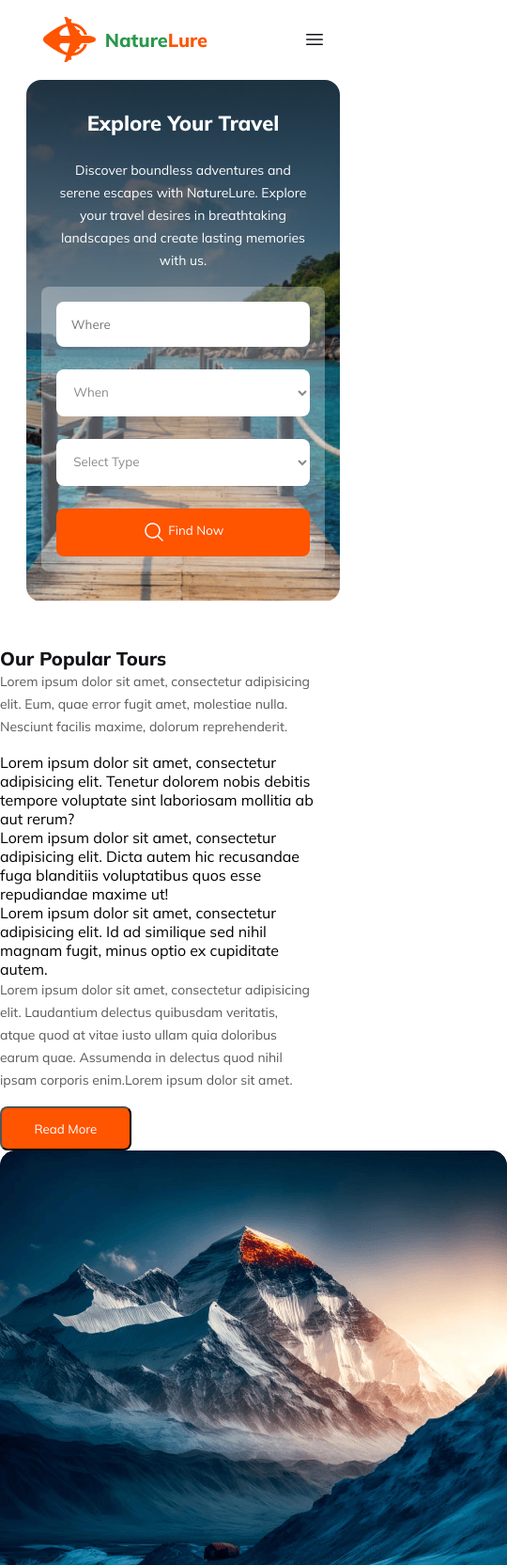
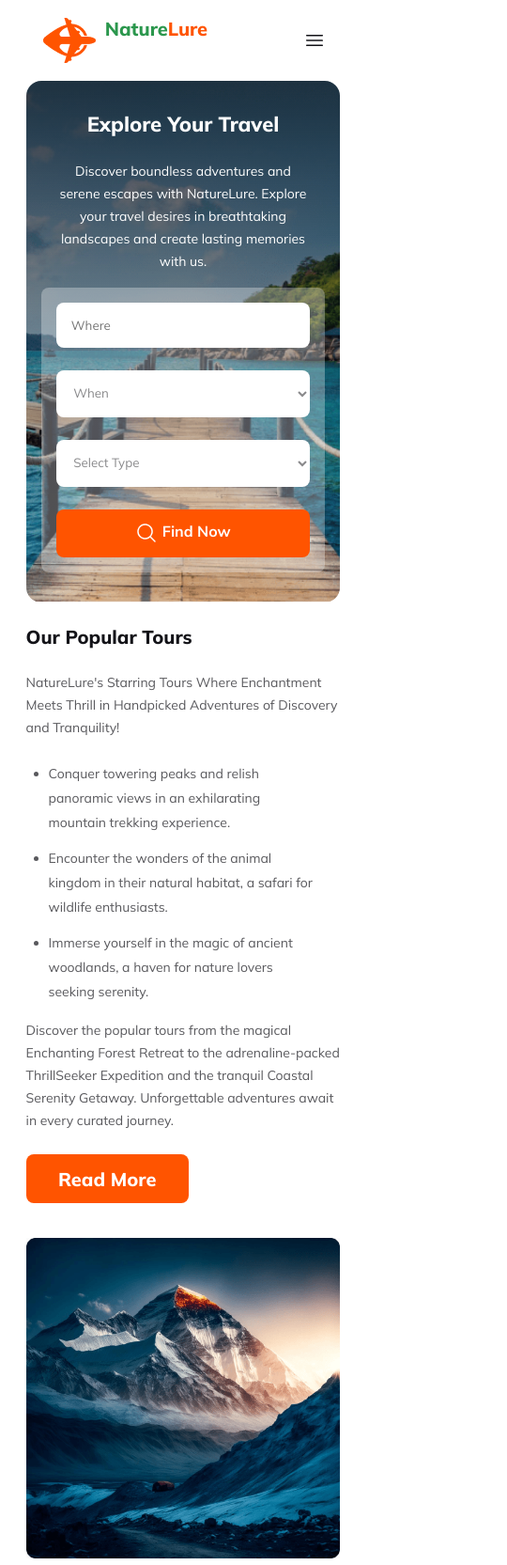
Before and after one commit to jawadibrahimshopnil/assignment-2-jawad, a plain HTML site: page index.html in a window 390 px wide. Shown: the top 1665 px of the page at 94% size, 540 px wide, since content can reach past the window. Drawn offline with Linux system fonts and the light colour scheme.

Commit message:
added popular tour with responsive

```diff
--- a/index.html
+++ b/index.html
@@ -1,18 +1,20 @@
 <!DOCTYPE html>
 <html lang="en">
+
 <head>
-  <meta charset="UTF-8">
-  <meta name="viewport" content="width=device-width, initial-scale=1.0">
+  <meta charset="UTF-8" />
+  <meta name="viewport" content="width=device-width, initial-scale=1.0" />
   <title>NatureLure Travel</title>
-  <link rel="stylesheet" href="styles/style.css">
-  <link rel="stylesheet" href="styles/resMobile.css">
+  <link rel="stylesheet" href="styles/style.css" />
+  <link rel="stylesheet" href="styles/resMobile.css" />
 </head>
+
 <body>
   <!-- navber section -->
   <nav>
     <div class="logo-container">
-      <img src="images/logo.png">
-      <h1>Nature<span style="color: #FF5400;">Lure</span></h1>
+      <img src="images/logo.png" />
+      <h1>Nature<span style="color: #ff5400">Lure</span></h1>
     </div>
     <div class="nav-items">
       <a class="primary-color">Home</a>
@@ -22,17 +24,21 @@
       <a>Contact</a>
     </div>
     <div class="logo-humbarger">
-      <img src="images/logo/humburger.png" alt="">
+      <img src="images/logo/humburger.png" alt="" />
     </div>
   </nav>
 
   <!-- header section -->
   <header class="explore-header">
     <h1>Explore Your Travel</h1>
-    <p>Discover boundless adventures and serene escapes with NatureLure. Explore your travel desires in breathtaking landscapes and create lasting memories with us.</p>
+    <p>
+      Discover boundless adventures and serene escapes with NatureLure.
+      Explore your travel desires in breathtaking landscapes and create
+      lasting memories with us.
+    </p>
 
     <form class="tour-select-form">
-      <input placeholder="Where" type="text">
+      <input placeholder="Where" type="text" />
       <select>
         <option disabled selected>When</option>
         <option>10:00 am</option>
@@ -43,7 +49,9 @@
         <option>Economy</option>
         <option>First Class</option>
       </select>
-      <button class="primary-btn"> <img src="images/logo/search.png" alt=""> Find Now</button>
+      <button class="primary-btn">
+        <img src="images/logo/search.png" alt="" /> Find Now
+      </button>
     </form>
   </header>
 
@@ -52,32 +60,44 @@
     <section class="popular-tour">
       <div class="popular-tour-content">
         <h1>Our Popular Tours</h1>
-        <p>Lorem ipsum dolor sit amet, consectetur adipisicing elit. Eum, quae error fugit amet, molestiae nulla.
-          Nesciunt facilis maxime, dolorum reprehenderit.</p>
+        <p>
+          NatureLure's Starring Tours Where Enchantment Meets Thrill in
+          Handpicked Adventures of Discovery and Tranquility!
+        </p>
         <ul>
-          <li>Lorem ipsum dolor sit amet, consectetur adipisicing elit. Tenetur dolorem nobis debitis tempore voluptate
-            sint laboriosam mollitia ab aut rerum?</li>
-          <li>Lorem ipsum dolor sit amet, consectetur adipisicing elit. Dicta autem hic recusandae fuga blanditiis
-            voluptatibus quos esse repudiandae maxime ut!</li>
-          <li>Lorem ipsum dolor sit amet, consectetur adipisicing elit. Id ad similique sed nihil magnam fugit, minus
-            optio ex cupiditate autem.</li>
+          <li>
+            Conquer towering peaks and relish panoramic views in an
+            exhilarating mountain trekking experience.
+          </li>
+          <li>
+            Encounter the wonders of the animal kingdom in their natural
+            habitat, a safari for wildlife enthusiasts.
+          </li>
+          <li>
+            Immerse yourself in the magic of ancient woodlands, a haven for
+            nature lovers seeking serenity.
+          </li>
         </ul>
-        <p>Lorem ipsum dolor sit amet, consectetur adipisicing elit. Laudantium delectus quibusdam veritatis, atque quod
-          at vitae iusto ullam quia doloribus earum quae. Assumenda in delectus quod nihil ipsam corporis enim.Lorem
-          ipsum dolor sit amet.</p>
+        <p>
+          Discover the popular tours from the magical Enchanting Forest
+          Retreat to the adrenaline-packed ThrillSeeker Expedition and the
+          tranquil Coastal Serenity Getaway. Unforgettable adventures await in
+          every curated journey.
+        </p>
         <button class="primary-btn">Read More</button>
-
       </div>
       <div class="popular-tour-img">
-        <img src="images/popularTours.png">
+        <img src="images/popularTours.png" />
       </div>
     </section>
 
     <!-- choose your destination section-->
     <section>
       <h1>Choose Your Destination</h1>
-      <p>Lorem ipsum dolor sit amet, consectetur adipisicing elit. Iure vel pducimus exercitationem, est fugit officia
-        assumenda a.</p>
+      <p>
+        Lorem ipsum dolor sit amet, consectetur adipisicing elit. Iure vel
+        pducimus exercitationem, est fugit officia assumenda a.
+      </p>
       <div class="destination-gallary">
         <div class="dist-item1">Maldives</div>
         <div class="dist-item2">Indonasia</div>
@@ -92,26 +112,37 @@
     <!-- Why choose us -->
     <section class="why-us">
       <h1>Why Choose Us</h1>
-      <p>Lorem ipsum dolor sit amet, consectetur adipisicing elit. Expedita veritatis quisquam, veniam magni beatae
-        sint.</p>
+      <p>
+        Lorem ipsum dolor sit amet, consectetur adipisicing elit. Expedita
+        veritatis quisquam, veniam magni beatae sint.
+      </p>
       <div class="whyUs-card-container">
         <div class="whyUs-cards">
-          <img class="image/">
+          <img class="image/" />
           <h1>Handpicked Hotels</h1>
-          <p>Lorem ipsum dolor sit amet, consectetur adipisicing elit. Aperiam, sed. Fugiat eaque exercitationem minima,
-            excepturi quod placeat vitae. Soluta, eos!</p>
+          <p>
+            Lorem ipsum dolor sit amet, consectetur adipisicing elit. Aperiam,
+            sed. Fugiat eaque exercitationem minima, excepturi quod placeat
+            vitae. Soluta, eos!
+          </p>
         </div>
         <div class="whyUs-cards">
-          <img class="image/">
+          <img class="image/" />
           <h1>World Class Service</h1>
-          <p>Lorem ipsum dolor sit amet, consectetur adipisicing elit. Aperiam, sed. Fugiat eaque exercitationem minima,
-            excepturi quod placeat vitae. Soluta, eos!</p>
+          <p>
+            Lorem ipsum dolor sit amet, consectetur adipisicing elit. Aperiam,
+            sed. Fugiat eaque exercitationem minima, excepturi quod placeat
+            vitae. Soluta, eos!
+          </p>
         </div>
         <div class="whyUs-cards">
-          <img class="image/">
+          <img class="image/" />
           <h1>Best Price guarentee</h1>
-          <p>Lorem ipsum dolor sit amet, consectetur adipisicing elit. Aperiam, sed. Fugiat eaque exercitationem minima,
-            excepturi quod placeat vitae. Soluta, eos!</p>
+          <p>
+            Lorem ipsum dolor sit amet, consectetur adipisicing elit. Aperiam,
+            sed. Fugiat eaque exercitationem minima, excepturi quod placeat
+            vitae. Soluta, eos!
+          </p>
         </div>
       </div>
     </section>
@@ -119,8 +150,11 @@
     <!-- Deals and Discounts section-->
     <section class="deals-discounts">
       <h1>Deals & Discounts</h1>
-      <p>Lorem ipsum dolor sit amet, consectetur adipisicing elit. Dolor quibusdam, ea officia nisi sit molestias
-        adipisci suscipit officiis maxime iste.</p>
+      <p>
+        Lorem ipsum dolor sit amet, consectetur adipisicing elit. Dolor
+        quibusdam, ea officia nisi sit molestias adipisci suscipit officiis
+        maxime iste.
+      </p>
       <div class="deals-cards-container">
         <div class="deals-card"></div>
         <div class="deals-card"></div>
@@ -133,18 +167,27 @@
     <section class="perfect-place">
       <div class="perfectPlace-text">
         <h1>A simple perfect place to get lost</h1>
-        <p>Lorem ipsum dolor sit, amet consectetur adipisicing elit. Culpa recusandae omnis rem enim maiores nobis et,
-          adipisci obcaecati veritatis repellat?</p>
+        <p>
+          Lorem ipsum dolor sit, amet consectetur adipisicing elit. Culpa
+          recusandae omnis rem enim maiores nobis et, adipisci obcaecati
+          veritatis repellat?
+        </p>
         <ul>
-          <li>Lorem ipsum dolor sit, amet consectetur adipisicing elit. Culpa recusandae omnis rem enim maiores nobis
-            et, adipisci obcaecati veritatis repellat?</li>
-          <li>Lorem ipsum dolor sit, amet consectetur adipisicing elit. Culpa recusandae omnis rem enim maiores nobis
-            et, adipisci obcaecati veritatis repellat?</li>
+          <li>
+            Lorem ipsum dolor sit, amet consectetur adipisicing elit. Culpa
+            recusandae omnis rem enim maiores nobis et, adipisci obcaecati
+            veritatis repellat?
+          </li>
+          <li>
+            Lorem ipsum dolor sit, amet consectetur adipisicing elit. Culpa
+            recusandae omnis rem enim maiores nobis et, adipisci obcaecati
+            veritatis repellat?
+          </li>
         </ul>
         <button class="primary-btn">See More</button>
       </div>
       <div class="perfectPlace-video">
-        <img src="images/perfectPlace.png" alt="">
+        <img src="images/perfectPlace.png" alt="" />
       </div>
     </section>
 
@@ -153,31 +196,32 @@
       <div class="subscribe-section">
         <h2>Newsletter</h2>
         <p>Get your daily dose of travel news & tips. Sign up today!</p>
-        <hr>
+        <hr />
         <form action="">
-          <input type="text" placeholder="Enter your name">
-          <input type="email" placeholder="Enter your email">
+          <input type="text" placeholder="Enter your name" />
+          <input type="email" placeholder="Enter your email" />
           <button class="primary-btn" type="submit">Submit</button>
         </form>
       </div>
       <div class="news-img">
-        <img src="images/save70png.png" alt="">
+        <img src="images/save70png.png" alt="" />
       </div>
     </section>
   </main>
-  <footer style="display: none;">
+  <footer style="display: none">
     <div class="logo-container">
-      <img src="image/">
+      <img src="image/" />
       <h1>Nature<span claas="primary-color">Lure</span></h1>
     </div>
-    <p>Lorem ipsum dolor, sit amet consectetur adipisicing elit. Incidunt consectetur animi, praesentium cum nostrum quisquam nesciunt dolores alias facilis perferendis?</p>
-    <div class="social-link">
-
-    </div>
-    <hr>
+    <p>
+      Lorem ipsum dolor, sit amet consectetur adipisicing elit. Incidunt
+      consectetur animi, praesentium cum nostrum quisquam nesciunt dolores
+      alias facilis perferendis?
+    </p>
+    <div class="social-link"></div>
+    <hr />
     <p>2017, All Right Reserved.</p>
   </footer>
-
 </body>
 
 </html>
--- a/styles/resMobile.css
+++ b/styles/resMobile.css
@@ -32,6 +32,7 @@
     .explore-header{
         max-width: 20.9rem;
         padding: 2rem 1rem;
+        margin-bottom: 1.5rem;
     }
     .explore-header > h1{
         font-size: 1.375rem;
@@ -46,5 +47,23 @@
         padding: 1rem 0.9rem;
       }
 
+    /* Popular tour section */
+    .popular-tour{
+        flex-direction: column;
+    }
+    .popular-tour-content{
+        width: 100%;
+        margin-bottom: 2.3rem;
+    }
+    .popular-tour-content > ul{
+        margin-bottom: 1rem;
+    }
+    .popular-tour-content > ul > li{
+        font-size: 0.875rem;
+        margin-bottom: 0.75rem;
+    }
+    .popular-tour-img > img{
+        width: 100%;
+    }
 
   }
--- a/styles/style.css
+++ b/styles/style.css
@@ -13,8 +13,10 @@ h1 {
   font-family: Mulish;
   font-size: 2.25rem;
   font-weight: 800;
+  margin-bottom: 1.5rem;
 }
 section {
+  margin: 0 auto;
   margin-bottom: 6.25rem;
   max-width: 73.1rem;
 }
@@ -34,6 +36,9 @@ p {
   color: #fff;
   padding: 0.85rem 2.15rem;
   border-radius: 0.5rem;
+  border: none;
+  font-size: 1.25rem;
+  font-weight: 800;
 }
 
 /* navbar section */
@@ -76,7 +81,6 @@ nav .logo-humbarger {
   margin-bottom: 6.25rem;
   max-width: 73.1rem;
   min-height: 31.25rem;
-  margin-bottom: 3rem;
   padding: 11.5rem 6.62rem;
   text-align: center;
 }
@@ -117,5 +121,30 @@ nav .logo-humbarger {
   padding: 1rem 1.5rem;
 }
 .explore-header form > button {
-  border: none;
+    font-size: 1rem;
+    font-weight: 700;
 }
+
+/* Popular tour section */
+.popular-tour {
+  display: flex;
+  justify-content: space-between;
+}
+.popular-tour-content {
+  width: 48%;
+}
+.popular-tour-content > p {
+  margin-bottom: 1.5rem;
+}
+.popular-tour-content > ul {
+  padding: 0rem 1.5rem;
+  margin-bottom: 2.3rem;
+}
+.popular-tour-content > ul > li {
+  margin-bottom: 1rem;
+  color: rgba(19, 19, 24, 0.7);
+  font-family: Mulish;
+  font-size: 1rem;
+  font-weight: 400;
+  line-height: 1.625rem;
+}
```
